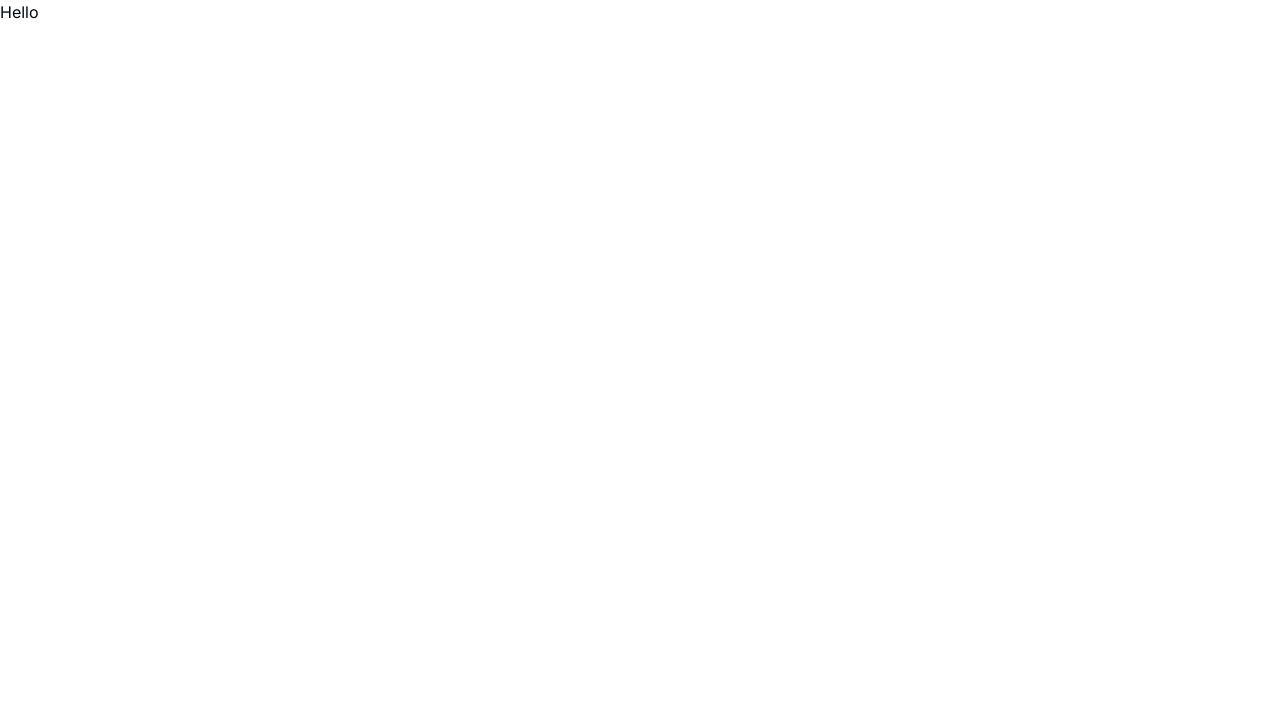
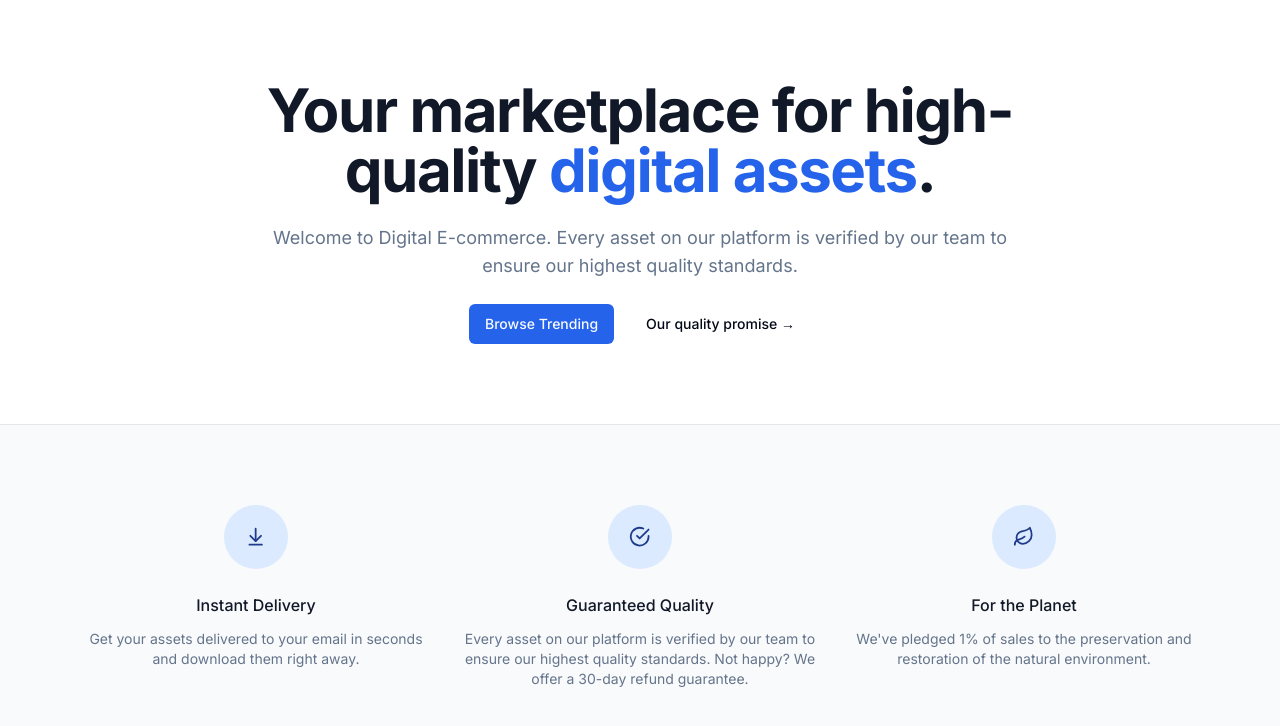
Before and after one commit to santajitpatra/digital-ecommerce, a Next.js app: page / in a window 1280 px wide. Shown: the top 726 px of the page. Built offline with nearby package versions, Linux system fonts and the light colour scheme.

Commit message:
feat : MaxWidthWrapper
feat : MaxWidthWrapper
globals theme etc.

```diff
--- a/package.json
+++ b/package.json
@@ -9,6 +9,7 @@
     "lint": "next lint"
   },
   "dependencies": {
+    "@radix-ui/react-slot": "^1.0.2",
     "class-variance-authority": "^0.7.0",
     "clsx": "^2.0.0",
     "lucide-react": "^0.293.0",
--- a/src/app/globals.css
+++ b/src/app/globals.css
@@ -6,63 +6,46 @@
   :root {
     --background: 0 0% 100%;
     --foreground: 222.2 84% 4.9%;
-
     --card: 0 0% 100%;
     --card-foreground: 222.2 84% 4.9%;
-
     --popover: 0 0% 100%;
     --popover-foreground: 222.2 84% 4.9%;
-
-    --primary: 222.2 47.4% 11.2%;
+    --primary: 221.2 83.2% 53.3%;
     --primary-foreground: 210 40% 98%;
-
     --secondary: 210 40% 96.1%;
     --secondary-foreground: 222.2 47.4% 11.2%;
-
     --muted: 210 40% 96.1%;
     --muted-foreground: 215.4 16.3% 46.9%;
-
     --accent: 210 40% 96.1%;
     --accent-foreground: 222.2 47.4% 11.2%;
-
     --destructive: 0 84.2% 60.2%;
     --destructive-foreground: 210 40% 98%;
-
     --border: 214.3 31.8% 91.4%;
     --input: 214.3 31.8% 91.4%;
-    --ring: 222.2 84% 4.9%;
-
+    --ring: 221.2 83.2% 53.3%;
     --radius: 0.5rem;
   }
 
   .dark {
     --background: 222.2 84% 4.9%;
     --foreground: 210 40% 98%;
-
     --card: 222.2 84% 4.9%;
     --card-foreground: 210 40% 98%;
-
     --popover: 222.2 84% 4.9%;
     --popover-foreground: 210 40% 98%;
-
-    --primary: 210 40% 98%;
+    --primary: 217.2 91.2% 59.8%;
     --primary-foreground: 222.2 47.4% 11.2%;
-
     --secondary: 217.2 32.6% 17.5%;
     --secondary-foreground: 210 40% 98%;
-
     --muted: 217.2 32.6% 17.5%;
     --muted-foreground: 215 20.2% 65.1%;
-
     --accent: 217.2 32.6% 17.5%;
     --accent-foreground: 210 40% 98%;
-
     --destructive: 0 62.8% 30.6%;
     --destructive-foreground: 210 40% 98%;
-
     --border: 217.2 32.6% 17.5%;
     --input: 217.2 32.6% 17.5%;
-    --ring: 212.7 26.8% 83.9%;
+    --ring: 224.3 76.3% 48%;
   }
 }
 
--- a/src/app/layout.tsx
+++ b/src/app/layout.tsx
@@ -1,22 +1,29 @@
-import type { Metadata } from 'next'
-import { Inter } from 'next/font/google'
-import './globals.css'
+import type { Metadata } from "next";
+import { Inter } from "next/font/google";
+import "./globals.css";
+import { cn } from "@/lib/utils";
 
-const inter = Inter({ subsets: ['latin'] })
+const inter = Inter({ subsets: ["latin"] });
 
 export const metadata: Metadata = {
-  title: 'Create Next App',
-  description: 'Generated by create next app',
-}
+  title: "Create Next App",
+  description: "Generated by create next app",
+};
 
 export default function RootLayout({
   children,
 }: {
-  children: React.ReactNode
+  children: React.ReactNode;
 }) {
   return (
-    <html lang="en">
-      <body className={inter.className}>{children}</body>
+    <html lang="en" className="h-full">
+      <body
+        className={cn("relative h-full font-sans antialiased", inter.className)}
+      >
+        <main className="relative flex flex-col min-h-screen">
+          <div className="flex-grow flex-1">{children}</div>
+        </main>
+      </body>
     </html>
-  )
+  );
 }
--- a/src/app/page.tsx
+++ b/src/app/page.tsx
@@ -1,9 +1,77 @@
-import Image from 'next/image'
+import MaxWidthWrapper from "@/components/MaxWidthWrapper";
+import { Button, buttonVariants } from "@/components/ui/button";
+import { ArrowDownToLine, CheckCircle, Leaf } from "lucide-react";
+import Link from "next/link";
+
+const perks = [
+  {
+    name: "Instant Delivery",
+    Icon: ArrowDownToLine,
+    description:
+      "Get your assets delivered to your email in seconds and download them right away.",
+  },
+  {
+    name: "Guaranteed Quality",
+    Icon: CheckCircle,
+    description:
+      "Every asset on our platform is verified by our team to ensure our highest quality standards. Not happy? We offer a 30-day refund guarantee.",
+  },
+  {
+    name: "For the Planet",
+    Icon: Leaf,
+    description:
+      "We've pledged 1% of sales to the preservation and restoration of the natural environment.",
+  },
+];
 
 export default function Home() {
   return (
-    <div>
-      Hello
-    </div>
-  )
+    <>
+      <MaxWidthWrapper>
+        <div className="py-20 mx-auto text-center flex flex-col items-center max-w-3xl">
+          <h1 className="text-4xl font-bold tracking-tight text-gray-900 sm:text-6xl">
+            Your marketplace for high-quality{" "}
+            <span className="text-blue-600">digital assets</span>.
+          </h1>
+          <p className="mt-6 text-lg max-w-prose text-muted-foreground">
+            Welcome to Digital E-commerce. Every asset on our platform is
+            verified by our team to ensure our highest quality standards.
+          </p>
+          <div className="flex flex-col sm:flex-row gap-4 mt-6">
+            <Link href="/products" className={buttonVariants()}>
+              Browse Trending
+            </Link>
+            <Button variant="ghost">Our quality promise &rarr;</Button>
+          </div>
+        </div>
+      </MaxWidthWrapper>
+      <section className="border-t border-gray-200 bg-gray-50">
+        <MaxWidthWrapper className="py-20">
+          <div className="grid grid-cols-1 gap-y-12 sm:grid-cols-2 sm:gap-x-6 lg:grid-cols-3 lg:gap-x-8 lg:gap-y-0">
+            {perks.map((perk) => (
+              <div
+                key={perk.name}
+                className="text-center md:flex md:items-start md:text-left lg:block lg:text-center"
+              >
+                <div className="md:flex-shrink-0 flex justify-center">
+                  <div className="h-16 w-16 flex items-center justify-center rounded-full bg-blue-100 text-blue-900">
+                    {<perk.Icon className="w-1/3 h-1/3" />}
+                  </div>
+                </div>
+
+                <div className="mt-6 md:ml-4 md:mt-0 lg:ml-0 lg:mt-6">
+                  <h3 className="text-base font-medium text-gray-900">
+                    {perk.name}
+                  </h3>
+                  <p className="mt-3 text-sm text-muted-foreground">
+                    {perk.description}
+                  </p>
+                </div>
+              </div>
+            ))}
+          </div>
+        </MaxWidthWrapper>
+      </section>{" "}
+    </>
+  );
 }
--- /dev/null
+++ b/src/components/MaxWidthWrapper.tsx
@@ -0,0 +1,24 @@
+import { cn } from "@/lib/utils";
+import { ReactNode } from "react";
+
+
+const MaxWidthWrapper = ({
+  className,
+  children,
+}: {
+  className?: string;
+  children: ReactNode;
+}) => {
+  return (
+    <div
+      className={cn(
+        "mx-auto w-full max-w-screen-xl px-2.5 md:px-20",
+        className
+      )}
+    >
+      {children}
+    </div>
+  );
+};
+
+export default MaxWidthWrapper;
--- /dev/null
+++ b/src/components/ui/button.tsx
@@ -0,0 +1,56 @@
+import * as React from "react"
+import { Slot } from "@radix-ui/react-slot"
+import { cva, type VariantProps } from "class-variance-authority"
+
+import { cn } from "@/lib/utils"
+
+const buttonVariants = cva(
+  "inline-flex items-center justify-center whitespace-nowrap rounded-md text-sm font-medium ring-offset-background transition-colors focus-visible:outline-none focus-visible:ring-2 focus-visible:ring-ring focus-visible:ring-offset-2 disabled:pointer-events-none disabled:opacity-50",
+  {
+    variants: {
+      variant: {
+        default: "bg-primary text-primary-foreground hover:bg-primary/90",
+        destructive:
+          "bg-destructive text-destructive-foreground hover:bg-destructive/90",
+        outline:
+          "border border-input bg-background hover:bg-accent hover:text-accent-foreground",
+        secondary:
+          "bg-secondary text-secondary-foreground hover:bg-secondary/80",
+        ghost: "hover:bg-accent hover:text-accent-foreground",
+        link: "text-primary underline-offset-4 hover:underline",
+      },
+      size: {
+        default: "h-10 px-4 py-2",
+        sm: "h-9 rounded-md px-3",
+        lg: "h-11 rounded-md px-8",
+        icon: "h-10 w-10",
+      },
+    },
+    defaultVariants: {
+      variant: "default",
+      size: "default",
+    },
+  }
+)
+
+export interface ButtonProps
+  extends React.ButtonHTMLAttributes<HTMLButtonElement>,
+    VariantProps<typeof buttonVariants> {
+  asChild?: boolean
+}
+
+const Button = React.forwardRef<HTMLButtonElement, ButtonProps>(
+  ({ className, variant, size, asChild = false, ...props }, ref) => {
+    const Comp = asChild ? Slot : "button"
+    return (
+      <Comp
+        className={cn(buttonVariants({ variant, size, className }))}
+        ref={ref}
+        {...props}
+      />
+    )
+  }
+)
+Button.displayName = "Button"
+
+export { Button, buttonVariants }
```
Also changed, not shown: 1 other file (tests, documents, lock files or other folders).
